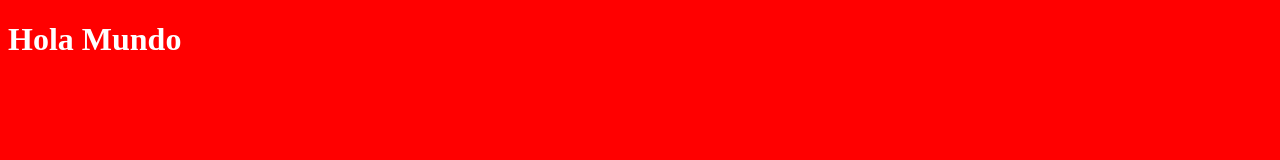
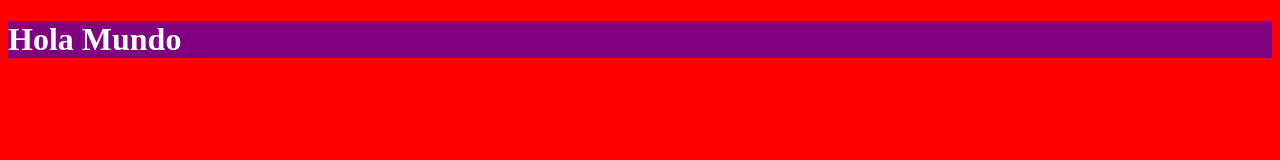
Before and after one commit to Iturraider/HelloWorld, a plain HTML site: page index.html in a window 1280 px wide. Drawn offline with Linux system fonts and the light colour scheme.

Commit message:
fondo h1

```diff
--- a/estilos.css
+++ b/estilos.css
@@ -2,5 +2,7 @@ body{
     background-color: red;
 }
 h1{
+    background-color: purple;
     color: white;
+    width: 100%;
 }
```
